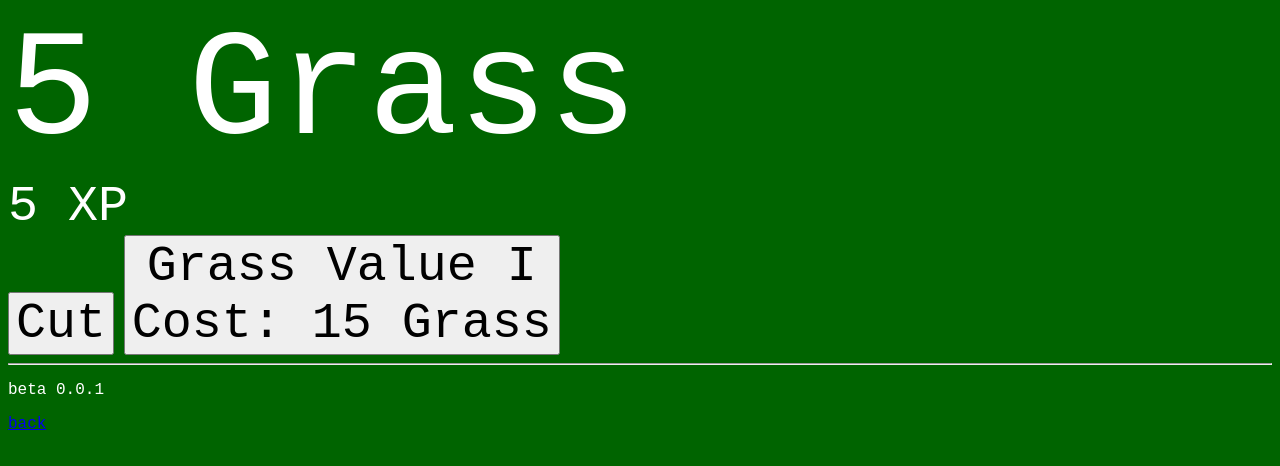
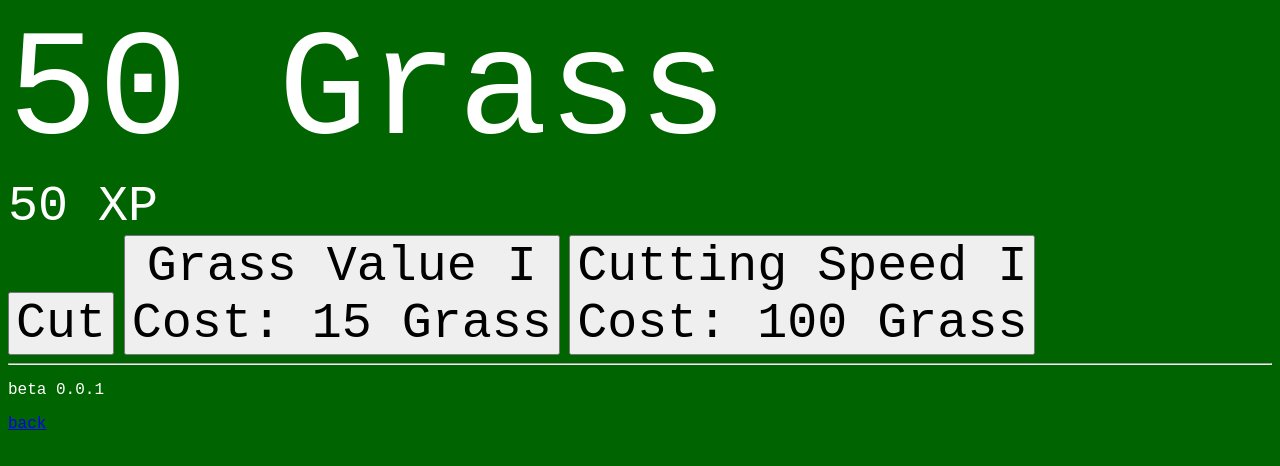
Before and after one commit to fotis2222/fotis2222.github.io, a website: page Grass Clicker/grass.html in a window 1280 px wide. Drawn offline with Linux system fonts and the light colour scheme.

Commit message:
Update Grass Clicker

```diff
--- a/Grass Clicker/grass.html
+++ b/Grass Clicker/grass.html
@@ -10,8 +10,11 @@
     <label id="grassDisplay">0 Grass</label> <br />
     <label id="xpDisplay">0 XP</label> <br />
     <button onclick="cut()">Cut</button>
-    <button id="GV_1" onclick="buy(upgs.GV_1)">
+    <button id="GV_1" onclick="buy(upgs.GV_1, 'GV_1')">
       Grass Value I<br />Cost: 15 Grass
+    </button>
+    <button id="CS_1" onclick="buy(upgs.CS_1, 'CS_1')">
+      Cutting Speed I<br />Cost: 100 Grass
     </button>
     <script src="main.js"></script>
     <hr />
--- a/Grass Clicker/main.js
+++ b/Grass Clicker/main.js
@@ -5,7 +5,9 @@ const xpDisplay = document.getElementById("xpDisplay");
 let game = {
     grass: 0,
     grassMulti: 1,
+    msPerCut: 100,
     xp: 0,
+    pp: 0,
 };
 // every upgrade in the game so far with its info
 let upgs = {
@@ -21,6 +23,18 @@ let upgs = {
             }
         },
     },
+    CS_1: {
+        cost: 100,
+        costScaling: 1.1,
+        name: "Cutting Speed I",
+        buy: function (game) {
+            if (game.grass >= this.cost) {
+                game.grass -= this.cost;
+                this.cost = Math.floor(this.cost * this.costScaling);
+                game.msPerCut += 1;
+            }
+        },
+    },
 };
 // self-explanatory
 function cut() {
@@ -33,10 +47,10 @@ function cut() {
         xpDisplay.textContent = `${game.xp} XP`;
 }
 // QoL Buy function
-function buy(upg) {
+function buy(upg, id) {
     console.log("Buying upgrade:", upg.name);
     upg.buy(game);
-    const btn = document.getElementById("GV_1");
+    const btn = document.getElementById(id);
     if (btn) {
         console.log(`Updating button text to: ${upg.name}<br>Cost: ${upg.cost} Grass`);
         btn.innerHTML = `${upg.name}<br>Cost: ${upg.cost} Grass`;
@@ -51,5 +65,5 @@ function buy(upg) {
 // Increment grass every second
 setInterval(function () {
     cut();
-}, 1000);
+}, game.msPerCut);
 //# sourceMappingURL=main.js.map
```
Also changed, not shown: Grass Clicker/main.ts (+20 -4 lines), 1 other file.
